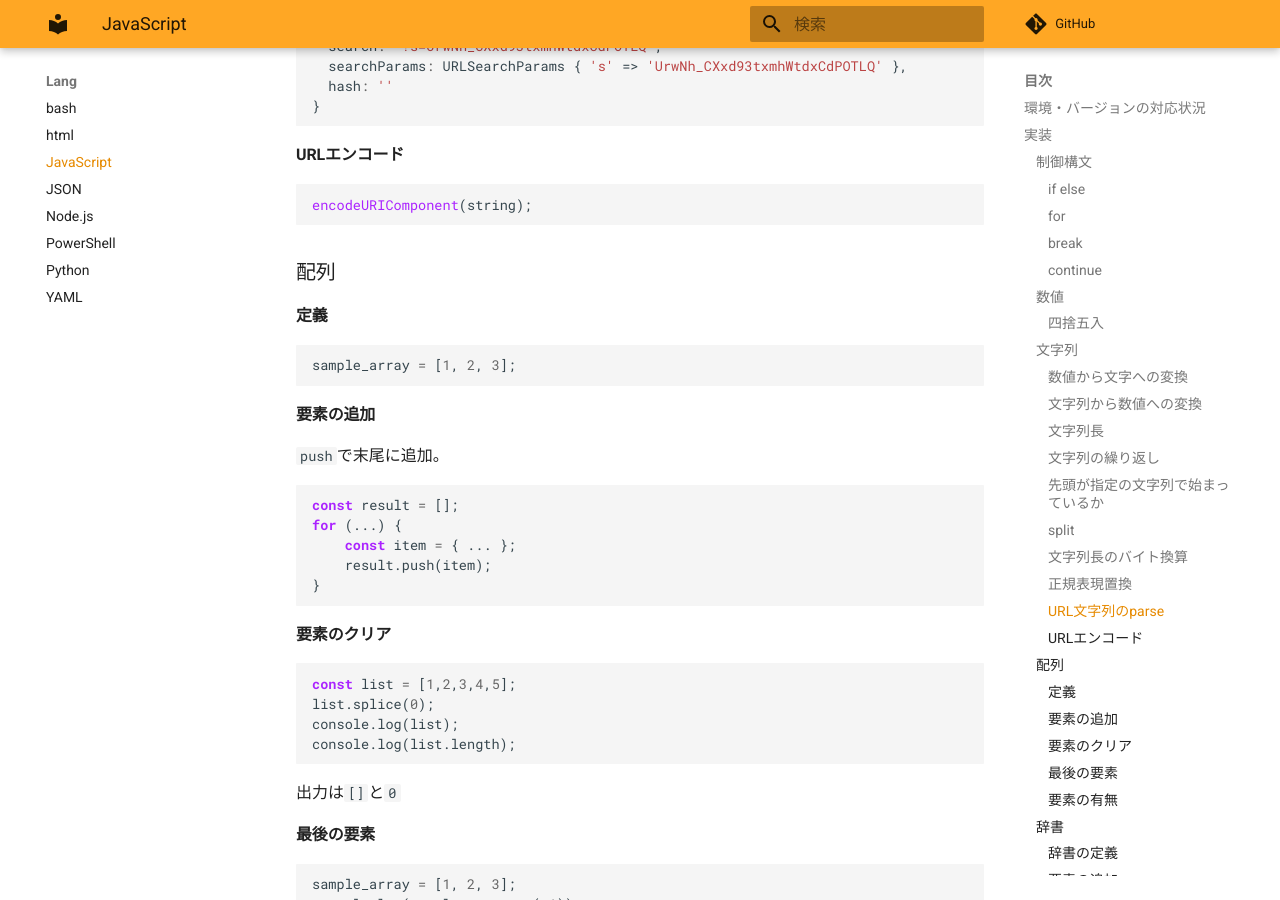
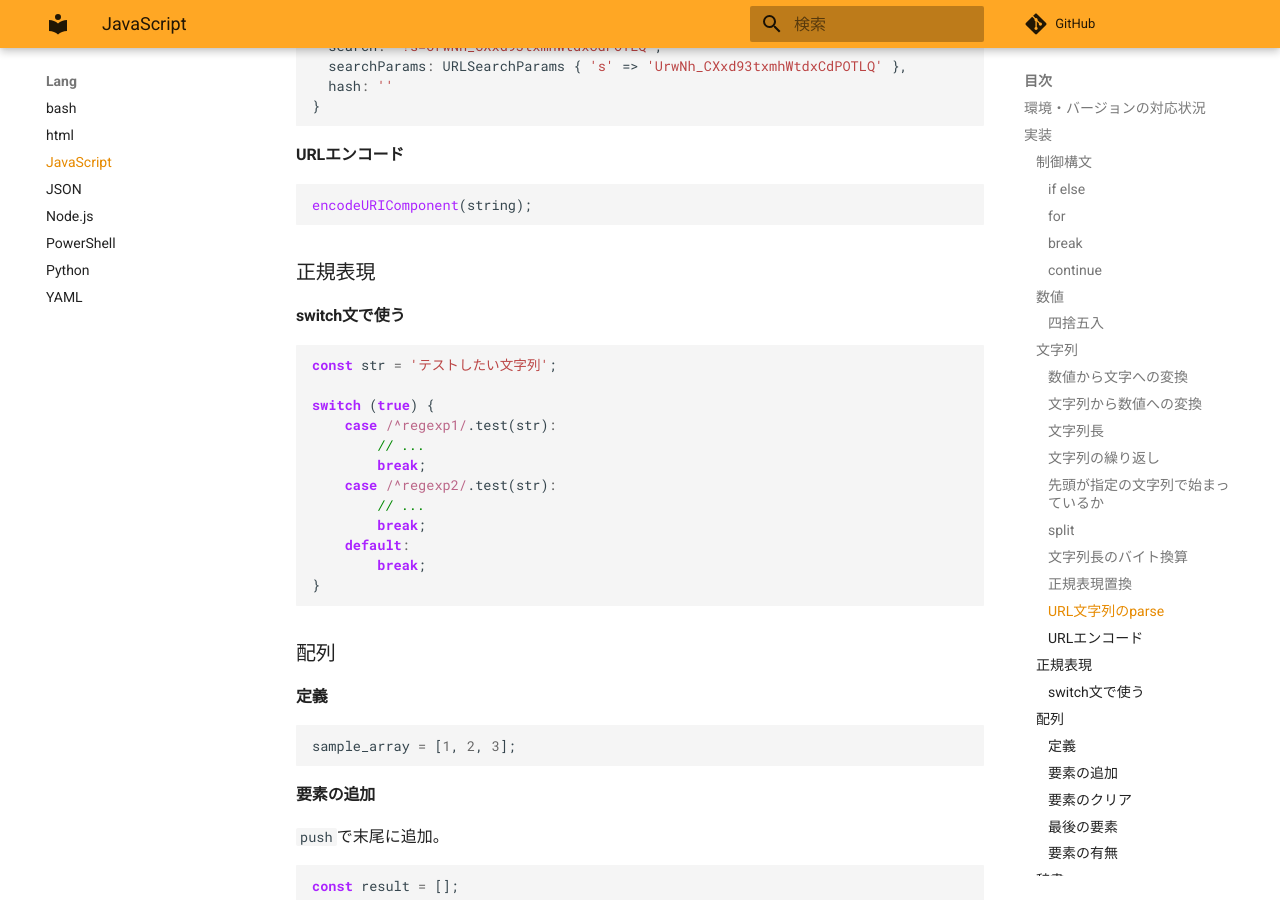
Before and after one commit to zaki-lknr/docs, an MkDocs documentation site: the page built from docs/lang/js.md, in a window 1280 px wide and 900 px high, scrolled down 3215 px. Built offline with MkDocs 1.6.1 and Material for MkDocs 9.7.7, drawn with Linux system fonts in a browser that asks for light colours; comment, search, counter and statistics services are not loaded.

Commit message:
add: lang/javascript: switchで正規表現

````diff
--- a/docs/lang/js.md
+++ b/docs/lang/js.md
@@ -168,6 +168,25 @@ URL {
 
 ```javascript
 encodeURIComponent(string);
+```
+
+### 正規表現
+
+#### switch文で使う
+
+```js
+const str = 'テストしたい文字列';
+
+switch (true) {
+    case /^regexp1/.test(str):
+        // ...
+        break;
+    case /^regexp2/.test(str):
+        // ...
+        break;
+    default:
+        break;
+}
 ```
 
 ### 配列
````
